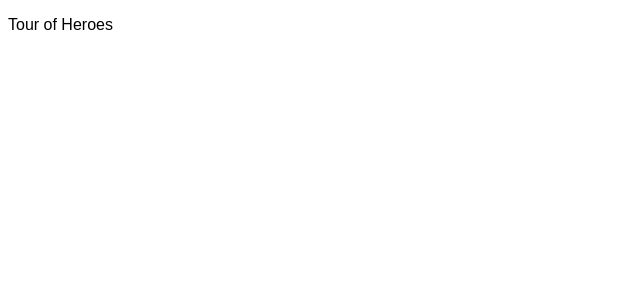
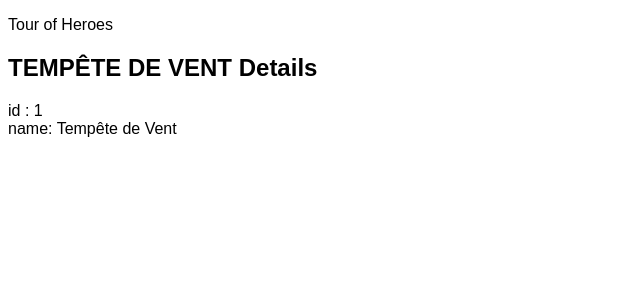
Before and after one commit to Quarren/Angular-tour-of-heroes, an Angular app: page / in a window 1280 px wide. Shown: the top 300 px of the page, without its empty margins (0-640 px from the left). Built offline with nearby package versions, Linux system fonts and the light colour scheme.

Commit message:
hero interface & hero details

```diff
--- a/src/app/app.component.html
+++ b/src/app/app.component.html
@@ -1 +1,2 @@
 <p>{{ title }}</p>
+<app-heroes></app-heroes>
--- a/src/app/app.module.ts
+++ b/src/app/app.module.ts
@@ -2,10 +2,12 @@
 import { BrowserModule } from '@angular/platform-browser';
 
 import { AppComponent } from './app.component';
+import { HeroesComponent } from './heroes/heroes.component';
 
 @NgModule({
   declarations: [
-    AppComponent
+    AppComponent,
+    HeroesComponent
   ],
   imports: [
     BrowserModule
--- /dev/null
+++ b/src/app/hero.ts
@@ -0,0 +1,4 @@
+export interface Hero {
+    id: number;
+    name: string;
+}
--- /dev/null
+++ b/src/app/heroes/heroes.component.html
@@ -0,0 +1,13 @@
+<h2>{{ hero.name | uppercase }} Details</h2>
+
+<div>
+
+    <div>
+        <span>id : {{ hero.id }}</span>
+    </div>
+
+    <div>
+        <span>name: {{ hero.name }}</span>
+    </div>
+
+</div>
--- /dev/null
+++ b/src/app/heroes/heroes.component.ts
@@ -0,0 +1,21 @@
+import { Component, OnInit } from '@angular/core';
+import { Hero } from '../hero';
+
+@Component({
+  selector: 'app-heroes',
+  templateUrl: './heroes.component.html',
+  styleUrls: ['./heroes.component.css']
+})
+export class HeroesComponent implements OnInit {
+
+  hero: Hero = {
+    id: 1,
+    name: 'Tempête de Vent'
+  };
+
+  constructor() { }
+
+  ngOnInit(): void {
+  }
+
+}
```
Also changed, not shown: src/app/heroes/heroes.component.css (added), 1 other file (tests, documents, lock files or other folders).
